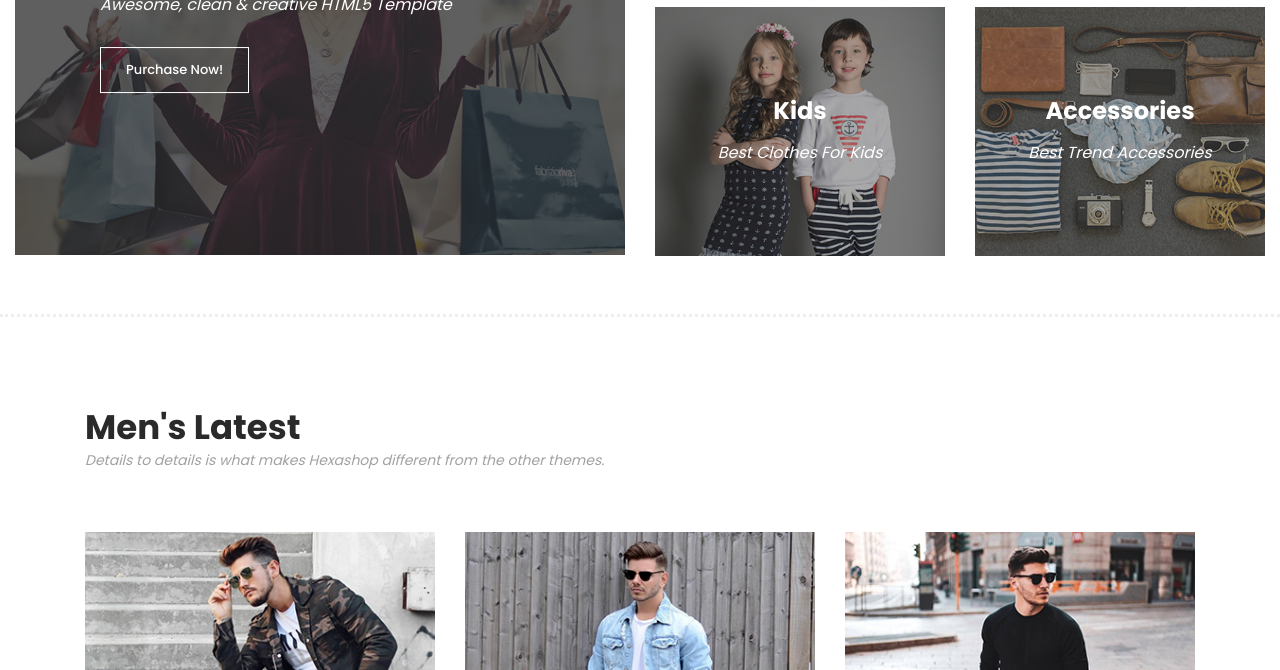
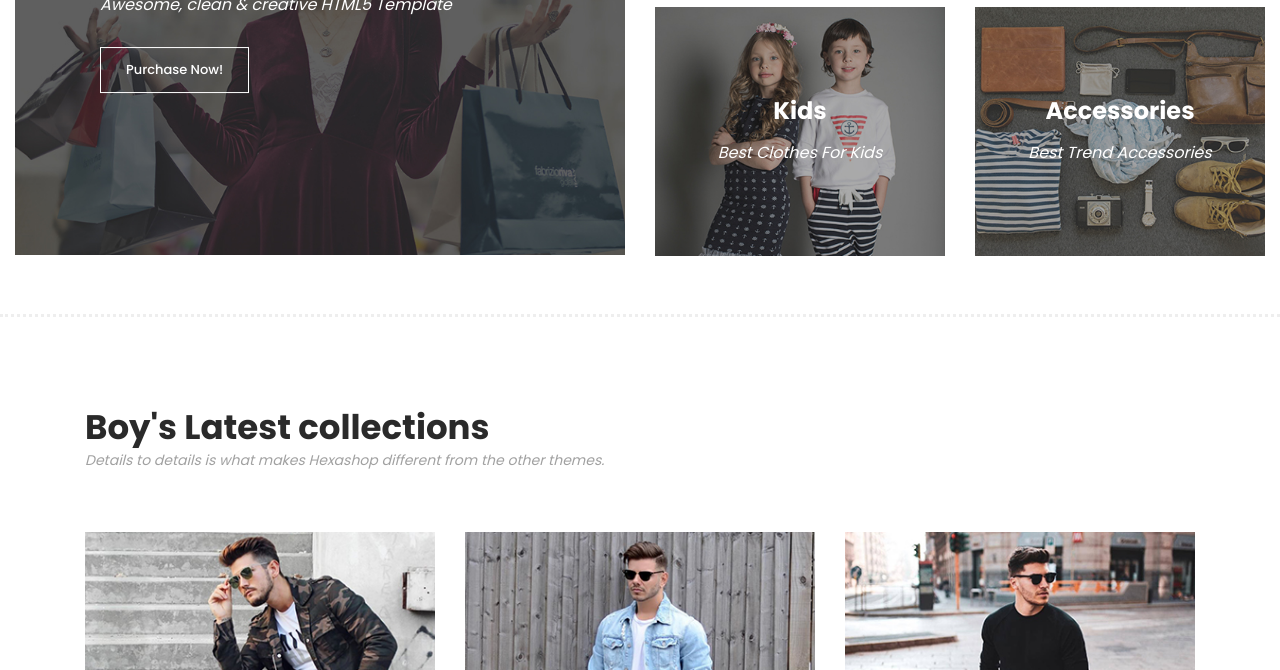
Before and after one commit to vincloud2/MicrodegreeShop, a plain HTML site: page index.html in a window 1280 px wide. Shown: the part 430-1100 px from the top of the page. Drawn offline with Linux system fonts and the light colour scheme.

Commit message:
Update index.html

```diff
--- a/index.html
+++ b/index.html
@@ -207,7 +207,7 @@ https://templatemo.com/tm-571-hexashop
             <div class="row">
                 <div class="col-lg-6">
                     <div class="section-heading">
-                        <h2>Men's Latest</h2>
+                        <h2>Boy's Latest collections</h2>
                         <span>Details to details is what makes Hexashop different from the other themes.</span>
                     </div>
                 </div>
```
